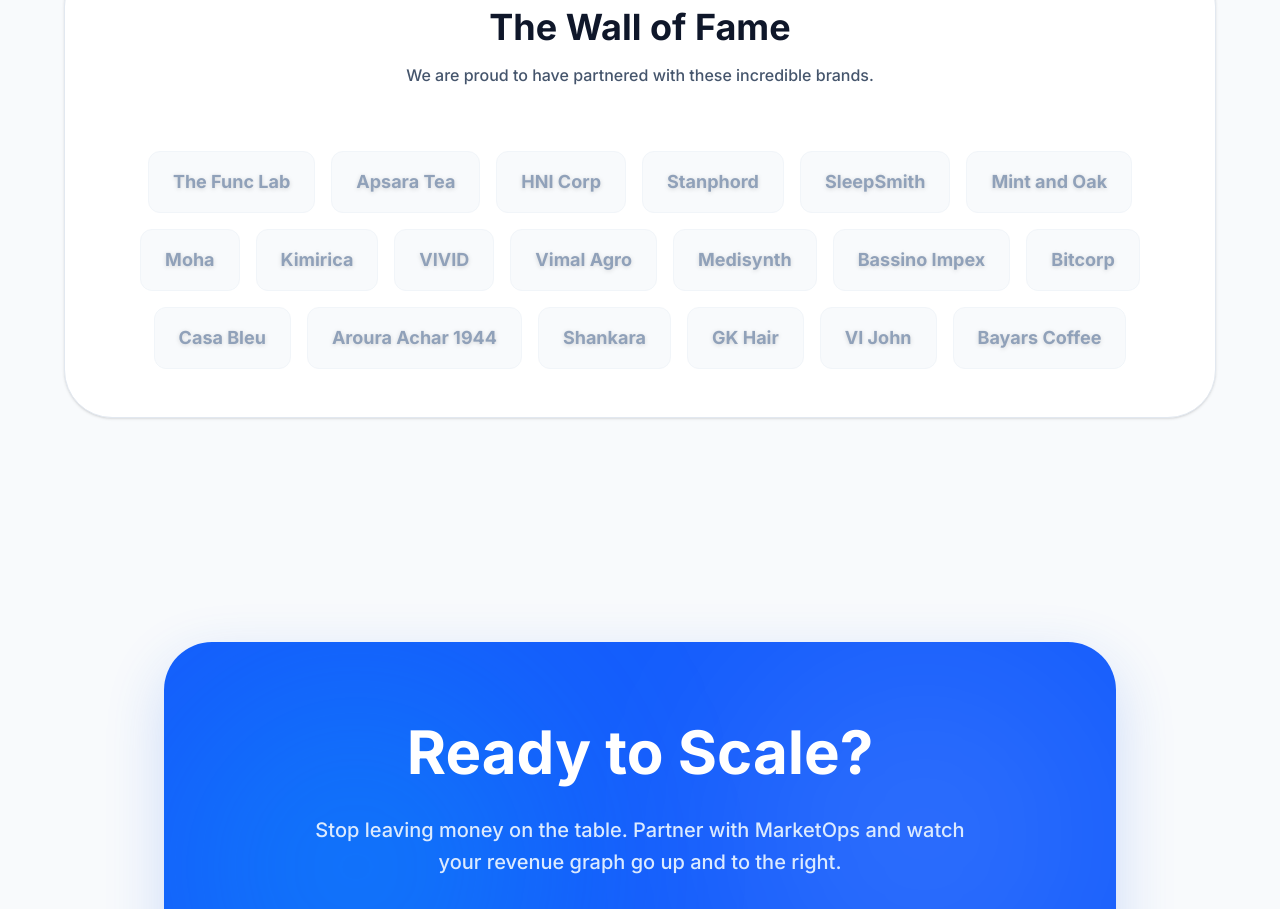
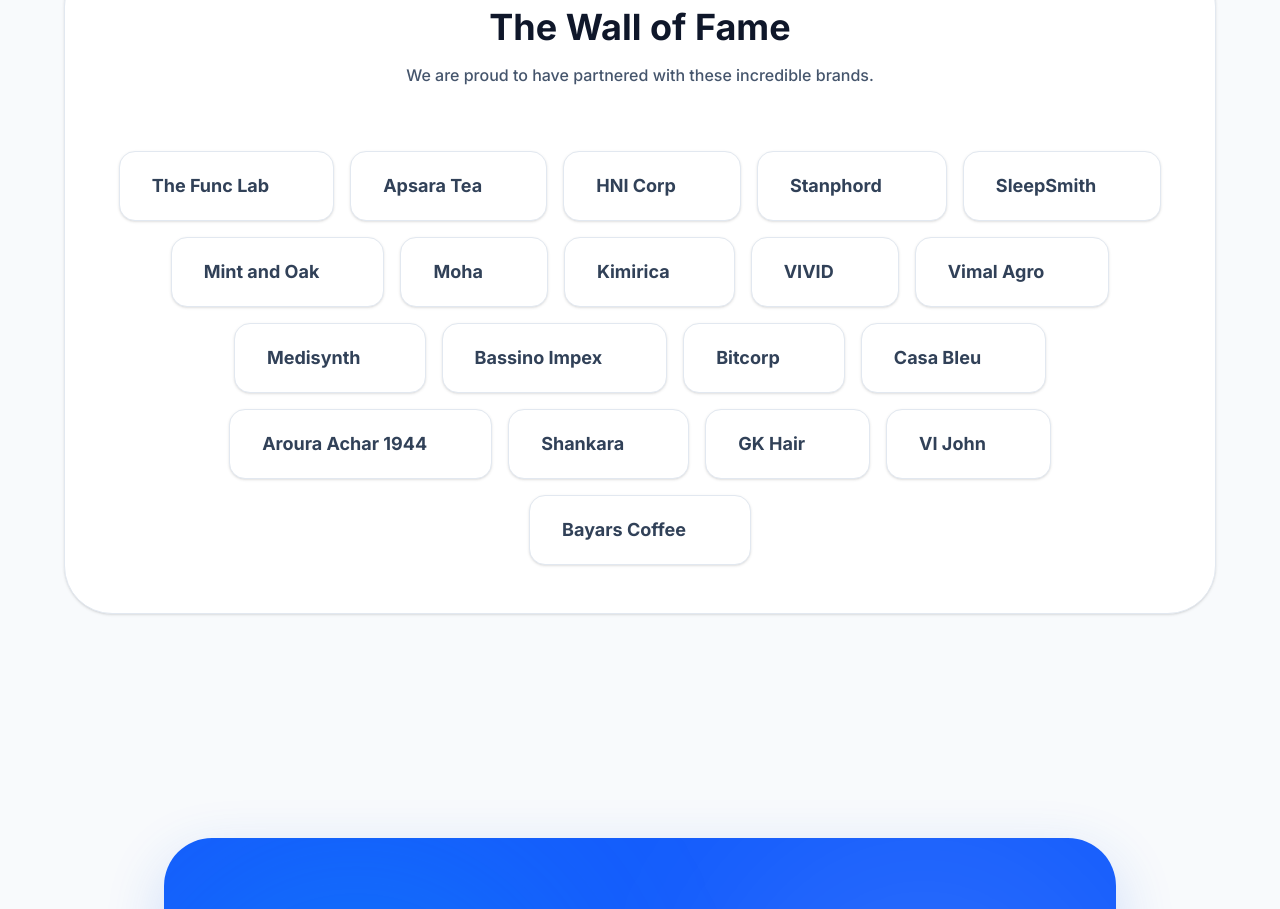
Before and after one commit to hiremesaurabhsharma-sketch/marketopsreal8, a Next.js app: page /scale-brand in a window 1280 px wide. Shown: the part 5555-6464 px from the top of the page. Built offline with nearby package versions, Linux system fonts and the light colour scheme.

Commit message:
Make Wall of Fame grid creative and add external links to brands

```diff
--- a/src/app/scale-brand/page.js
+++ b/src/app/scale-brand/page.js
@@ -301,14 +301,39 @@
 
              <div className="flex flex-wrap justify-center gap-4">
                 {[
-                  "The Func Lab", "Apsara Tea", "HNI Corp", "Stanphord", "SleepSmith",
-                  "Mint and Oak", "Moha", "Kimirica", "VIVID", "Vimal Agro",
-                  "Medisynth", "Bassino Impex", "Bitcorp", "Casa Bleu",
-                  "Aroura Achar 1944", "Shankara", "GK Hair", "VI John", "Bayars Coffee"
+                  { name: "The Func Lab", url: "https://thefunclab.com/", color: "from-blue-500 to-indigo-500" },
+                  { name: "Apsara Tea", url: "https://apsaratea.in/", color: "from-green-500 to-emerald-500" },
+                  { name: "HNI Corp", url: "https://www.hnicorp.com/", color: "from-slate-600 to-slate-800" },
+                  { name: "Stanphord", url: "https://www.amazon.in/stores/Stanphord/page/6E641905-7EC0-460D-BC6F-360181AE0C91", color: "from-orange-400 to-red-500" },
+                  { name: "SleepSmith", url: "https://www.amazon.in/stores/SleepSmith/page/47015169-675E-4F54-8E2E-255566AFF4C5", color: "from-indigo-400 to-purple-500" },
+                  { name: "Mint and Oak", url: "https://www.mintandoak.in/", color: "from-emerald-400 to-teal-500" },
+                  { name: "Moha", url: "https://www.moha.co.in/", color: "from-rose-400 to-pink-500" },
+                  { name: "Kimirica", url: "https://www.kimirica.shop/", color: "from-fuchsia-500 to-purple-600" },
+                  { name: "VIVID", url: "https://www.amazon.in/stores/VIVID/page/6123B38E-AB8B-48D0-9ED6-AB7E0CE3FF8C", color: "from-blue-400 to-cyan-500" },
+                  { name: "Vimal Agro", url: "https://www.vimalagro.com/", color: "from-green-600 to-lime-500" },
+                  { name: "Medisynth", url: "https://medisynth.com/", color: "from-sky-400 to-blue-500" },
+                  { name: "Bassino Impex", url: "https://bassinoimpex.com/", color: "from-amber-400 to-orange-500" },
+                  { name: "Bitcorp", url: "https://bitcorp.in/", color: "from-violet-500 to-purple-500" },
+                  { name: "Casa Bleu", url: "https://www.casableustore.com/", color: "from-blue-600 to-indigo-600" },
+                  { name: "Aroura Achar 1944", url: "https://www.arouraachar1944.com/", color: "from-red-500 to-rose-600" },
+                  { name: "Shankara", url: "https://www.shankara.in/", color: "from-amber-500 to-yellow-500" },
+                  { name: "GK Hair", url: "https://www.gkhair.com/", color: "from-zinc-700 to-black" },
+                  { name: "VI John", url: "https://vijohnkart.com/", color: "from-green-500 to-emerald-600" },
+                  { name: "Bayars Coffee", url: "https://bayarscoffee.com/", color: "from-orange-700 to-amber-800" },
                 ].map((brand, i) => (
-                  <div key={i} className="px-6 py-4 rounded-xl border border-slate-100 bg-slate-50 hover:bg-white hover:border-blue-200 hover:shadow-[0_10px_20px_rgba(59,130,246,0.1)] transition-all cursor-pointer group">
-                     <span className="text-lg font-black text-slate-400 group-hover:text-blue-600 transition-colors drop-shadow-sm">{brand}</span>
-                  </div>
+                  <a
+                    key={i}
+                    href={brand.url}
+                    target="_blank"
+                    rel="noopener noreferrer"
+                    className="relative group overflow-hidden px-8 py-5 rounded-2xl border border-slate-200 bg-white shadow-sm hover:shadow-xl hover:-translate-y-1 transition-all duration-300"
+                  >
+                     <div className={`absolute inset-0 bg-gradient-to-r ${brand.color} opacity-0 group-hover:opacity-100 transition-opacity duration-300 pointer-events-none`}></div>
+                     <div className="relative z-10 flex items-center gap-2">
+                       <span className="text-lg font-black text-slate-700 group-hover:text-white transition-colors duration-300">{brand.name}</span>
+                       <span className="material-symbols-outlined text-[16px] text-slate-400 group-hover:text-white transition-colors duration-300 opacity-0 group-hover:opacity-100 -translate-x-2 group-hover:translate-x-0">open_in_new</span>
+                     </div>
+                  </a>
                 ))}
              </div>
            </div>
```
